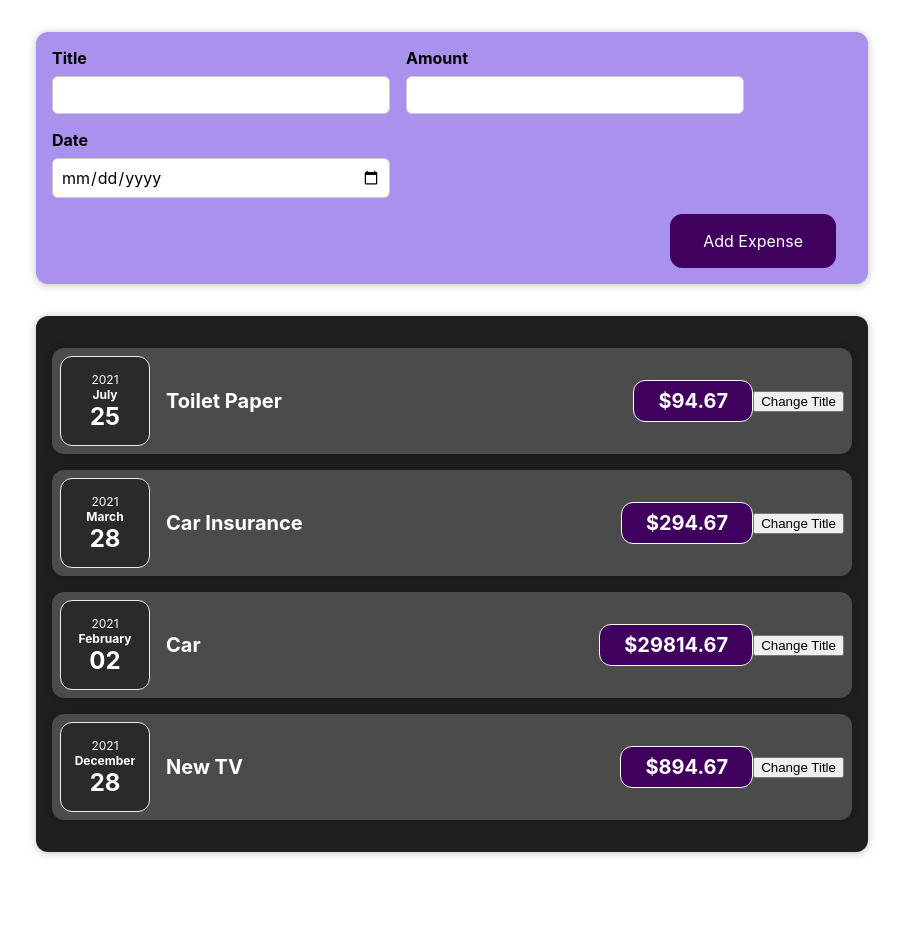
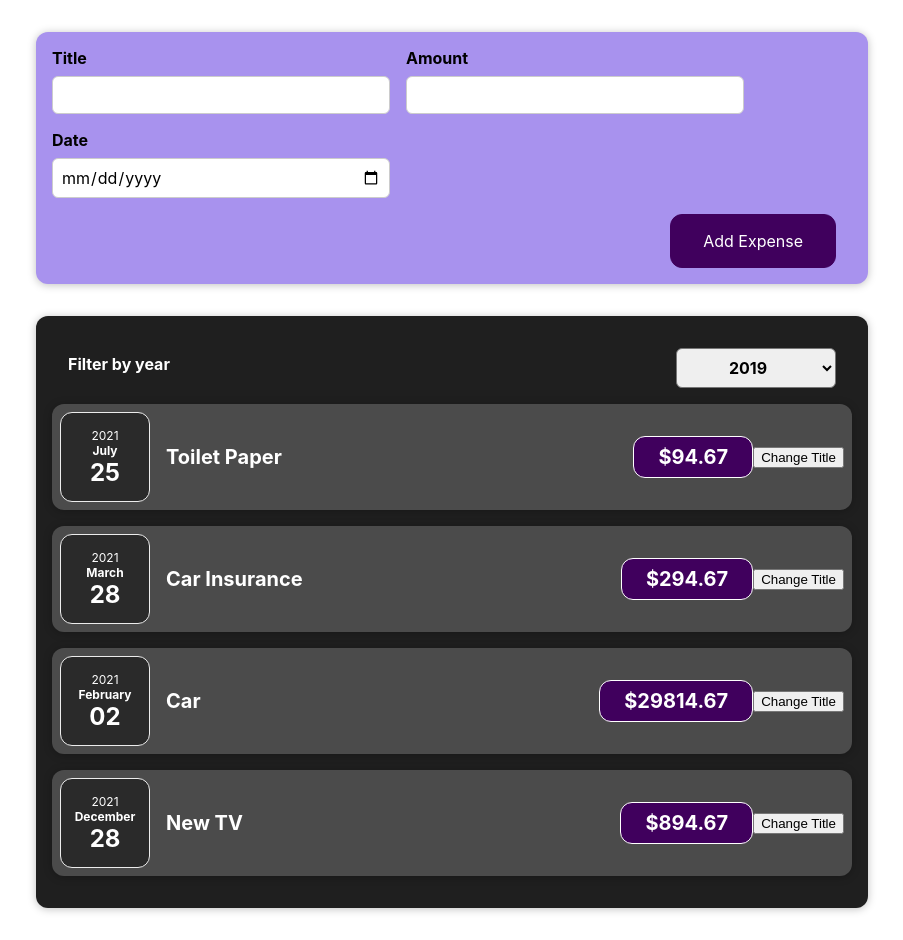
Before and after one commit to kirodriguezke/ExpenseTracker, a React (Create React App) app: page / in a window 1280 px wide. Shown: the whole page, without its empty margins (188-1091 px from the left). Before the commit the page ends 884 px from the top, so only its background shows below. Built offline with nearby package versions, Linux system fonts and the light colour scheme.

Commit message:
Year filtered created and in process

```diff
--- a/src/components/Expenses/Expenses.js
+++ b/src/components/Expenses/Expenses.js
@@ -1,14 +1,26 @@
-import React from 'react';
+import React, { useState } from 'react';
 
 import ExpenseItem from './ExpenseItem';
+import ExpensesFilter from './ExpensesFilter';
 import Card from '../UI/Card';
 import './Expenses.css';
 
+
 const Expenses = (props) => {
+    const [filteredYear, setFilteredYear] = useState('2019');
+
+
+    const filterChangeHandler = selectedYear => {
+        console.log('Expenses.js');
+        console.log(selectedYear);
+    }
 
 
     return (
+        <div>
+
             <Card className="expenses">
+                <ExpensesFilter selected={filteredYear} onChangeFilter={filterChangeHandler} />
                 <ExpenseItem
                     title={props.items[0].title}
                     amount={props.items[0].amount}
@@ -30,6 +42,7 @@
                     date={props.items[3].date}
                 />
             </Card>
+        </div>
     );
 }
 
--- /dev/null
+++ b/src/components/Expenses/ExpensesFilter.css
@@ -0,0 +1,24 @@
+.expenses-filter {
+  color: white;
+  padding: 0 1rem;
+}
+
+.expenses-filter__control {
+  display: flex;
+  width: 100%;
+  align-items: center;
+  justify-content: space-between;
+  margin: 1rem 0;
+}
+
+.expenses-filter label {
+  font-weight: bold;
+  margin-bottom: 0.5rem;
+}
+
+.expenses-filter select {
+  font: inherit;
+  padding: 0.5rem 3rem;
+  font-weight: bold;
+  border-radius: 6px;
+}
--- /dev/null
+++ b/src/components/Expenses/ExpensesFilter.js
@@ -0,0 +1,24 @@
+import React from 'react';
+
+import './ExpensesFilter.css';
+
+const ExpensesFilter = (props) => {
+    const filterChangeHandler = (event) => {
+        props.onChangeFilter(event.target.value);
+    }
+    return (
+        <div className='expenses-filter'>
+            <div className='expenses-filter__control'>
+                <label>Filter by year</label>
+                <select value={props.selected} onChange={filterChangeHandler}>
+                    <option value='2022'>2022</option>
+                    <option value='2021'>2021</option>
+                    <option value='2020'>2020</option>
+                    <option value='2019'>2019</option>
+                </select>
+            </div>
+        </div>
+    );
+};
+
+export default ExpensesFilter;
```
Lines whose indentation alone changed are shown as unchanged.
